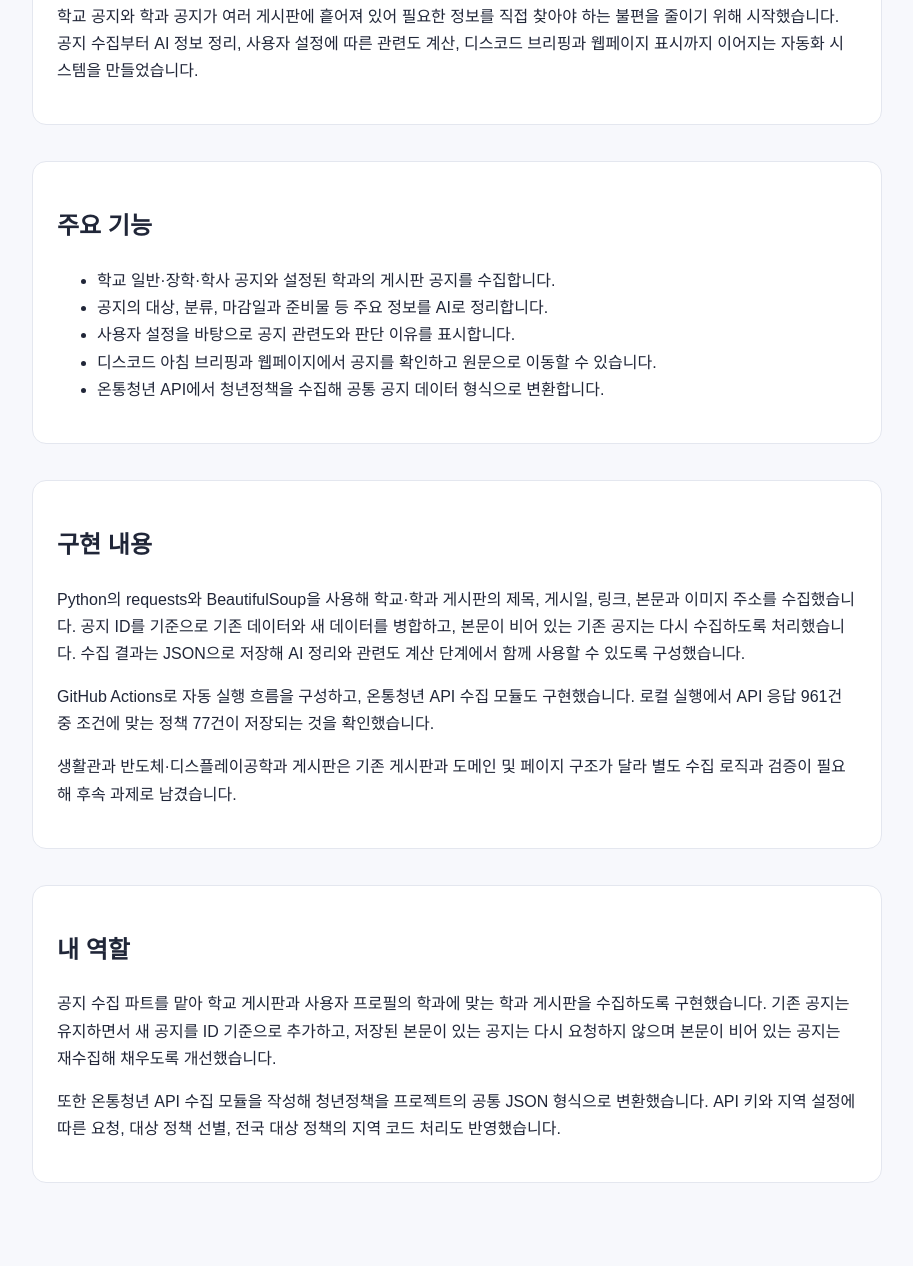
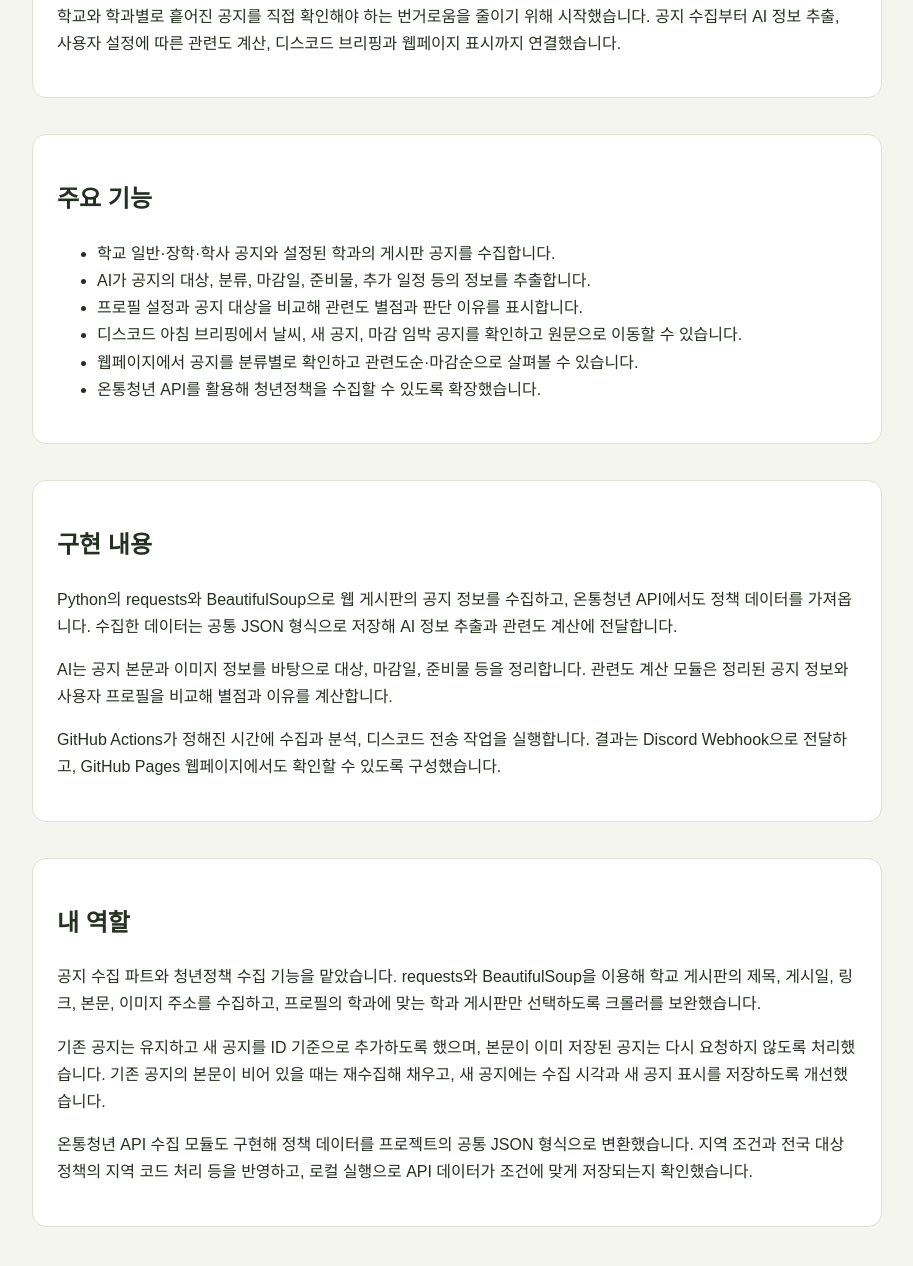
Before and after one commit to minseo9904/minseo9904.github.io, a plain HTML site: page projects/notice-bot.html in a window 1280 px wide. Shown: the part 486-1752 px from the top of the page, without its empty margins (183-1096 px from the left). Before the commit the page ends 1719 px from the top, so only its background shows below. Drawn offline with Linux system fonts and the light colour scheme.

Commit message:
Update project content and colors

```diff
--- a/projects/notice-bot.html
+++ b/projects/notice-bot.html
@@ -12,18 +12,21 @@
       padding: 0 24px;
       font-family: Arial, sans-serif;
       line-height: 1.7;
-      color: #202638;
-      background: #f7f8fc;
+      color: #263022;
+      background: #F4F5EE;
     }
-    a { color: #405fe8; }
+    a { color: #5F713B; }
     section {
       margin-top: 36px;
       padding: 24px;
       background: white;
-      border: 1px solid #e4e7ef;
+      border: 1px solid #DDE3D2;
       border-radius: 14px;
     }
-    .back { display: inline-block; margin-bottom: 32px; }
+    .back {
+      display: inline-block;
+      margin-bottom: 32px;
+    }
   </style>
 </head>
 <body>
@@ -46,10 +49,8 @@
   <section>
     <h2>프로젝트 개요</h2>
     <p>
-      학교 공지와 학과 공지가 여러 게시판에 흩어져 있어 필요한 정보를
-      직접 찾아야 하는 불편을 줄이기 위해 시작했습니다. 공지 수집부터
-      AI 정보 정리, 사용자 설정에 따른 관련도 계산, 디스코드 브리핑과
-      웹페이지 표시까지 이어지는 자동화 시스템을 만들었습니다.
+      학교와 학과별로 흩어진 공지를 직접 확인해야 하는 번거로움을 줄이기 위해 시작했습니다.
+      공지 수집부터 AI 정보 추출, 사용자 설정에 따른 관련도 계산, 디스코드 브리핑과 웹페이지 표시까지 연결했습니다.
     </p>
   </section>
 
@@ -57,45 +58,46 @@
     <h2>주요 기능</h2>
     <ul>
       <li>학교 일반·장학·학사 공지와 설정된 학과의 게시판 공지를 수집합니다.</li>
-      <li>공지의 대상, 분류, 마감일과 준비물 등 주요 정보를 AI로 정리합니다.</li>
-      <li>사용자 설정을 바탕으로 공지 관련도와 판단 이유를 표시합니다.</li>
-      <li>디스코드 아침 브리핑과 웹페이지에서 공지를 확인하고 원문으로 이동할 수 있습니다.</li>
-      <li>온통청년 API에서 청년정책을 수집해 공통 공지 데이터 형식으로 변환합니다.</li>
+      <li>AI가 공지의 대상, 분류, 마감일, 준비물, 추가 일정 등의 정보를 추출합니다.</li>
+      <li>프로필 설정과 공지 대상을 비교해 관련도 별점과 판단 이유를 표시합니다.</li>
+      <li>디스코드 아침 브리핑에서 날씨, 새 공지, 마감 임박 공지를 확인하고 원문으로 이동할 수 있습니다.</li>
+      <li>웹페이지에서 공지를 분류별로 확인하고 관련도순·마감순으로 살펴볼 수 있습니다.</li>
+      <li>온통청년 API를 활용해 청년정책을 수집할 수 있도록 확장했습니다.</li>
     </ul>
   </section>
 
   <section>
     <h2>구현 내용</h2>
     <p>
-      Python의 requests와 BeautifulSoup을 사용해 학교·학과 게시판의 제목,
-      게시일, 링크, 본문과 이미지 주소를 수집했습니다. 공지 ID를 기준으로
-      기존 데이터와 새 데이터를 병합하고, 본문이 비어 있는 기존 공지는
-      다시 수집하도록 처리했습니다. 수집 결과는 JSON으로 저장해 AI 정리와
-      관련도 계산 단계에서 함께 사용할 수 있도록 구성했습니다.
+      Python의 requests와 BeautifulSoup으로 웹 게시판의 공지 정보를 수집하고,
+      온통청년 API에서도 정책 데이터를 가져옵니다.
+      수집한 데이터는 공통 JSON 형식으로 저장해 AI 정보 추출과 관련도 계산에 전달합니다.
     </p>
     <p>
-      GitHub Actions로 자동 실행 흐름을 구성하고, 온통청년 API 수집 모듈도
-      구현했습니다. 로컬 실행에서 API 응답 961건 중 조건에 맞는 정책 77건이
-      저장되는 것을 확인했습니다.
+      AI는 공지 본문과 이미지 정보를 바탕으로 대상, 마감일, 준비물 등을 정리합니다.
+      관련도 계산 모듈은 정리된 공지 정보와 사용자 프로필을 비교해 별점과 이유를 계산합니다.
     </p>
     <p>
-      생활관과 반도체·디스플레이공학과 게시판은 기존 게시판과 도메인 및
-      페이지 구조가 달라 별도 수집 로직과 검증이 필요해 후속 과제로 남겼습니다.
+      GitHub Actions가 정해진 시간에 수집과 분석, 디스코드 전송 작업을 실행합니다.
+      결과는 Discord Webhook으로 전달하고, GitHub Pages 웹페이지에서도 확인할 수 있도록 구성했습니다.
     </p>
   </section>
 
   <section>
     <h2>내 역할</h2>
     <p>
-      공지 수집 파트를 맡아 학교 게시판과 사용자 프로필의 학과에 맞는
-      학과 게시판을 수집하도록 구현했습니다. 기존 공지는 유지하면서 새 공지를
-      ID 기준으로 추가하고, 저장된 본문이 있는 공지는 다시 요청하지 않으며
-      본문이 비어 있는 공지는 재수집해 채우도록 개선했습니다.
+      공지 수집 파트와 청년정책 수집 기능을 맡았습니다.
+      requests와 BeautifulSoup을 이용해 학교 게시판의 제목, 게시일, 링크, 본문, 이미지 주소를 수집하고,
+      프로필의 학과에 맞는 학과 게시판만 선택하도록 크롤러를 보완했습니다.
     </p>
     <p>
-      또한 온통청년 API 수집 모듈을 작성해 청년정책을 프로젝트의 공통 JSON
-      형식으로 변환했습니다. API 키와 지역 설정에 따른 요청, 대상 정책 선별,
-      전국 대상 정책의 지역 코드 처리도 반영했습니다.
+      기존 공지는 유지하고 새 공지를 ID 기준으로 추가하도록 했으며,
+      본문이 이미 저장된 공지는 다시 요청하지 않도록 처리했습니다.
+      기존 공지의 본문이 비어 있을 때는 재수집해 채우고, 새 공지에는 수집 시각과 새 공지 표시를 저장하도록 개선했습니다.
+    </p>
+    <p>
+      온통청년 API 수집 모듈도 구현해 정책 데이터를 프로젝트의 공통 JSON 형식으로 변환했습니다.
+      지역 조건과 전국 대상 정책의 지역 코드 처리 등을 반영하고, 로컬 실행으로 API 데이터가 조건에 맞게 저장되는지 확인했습니다.
     </p>
   </section>
 </main>
```
Also changed, not shown: index.html (+1 -1 lines).
